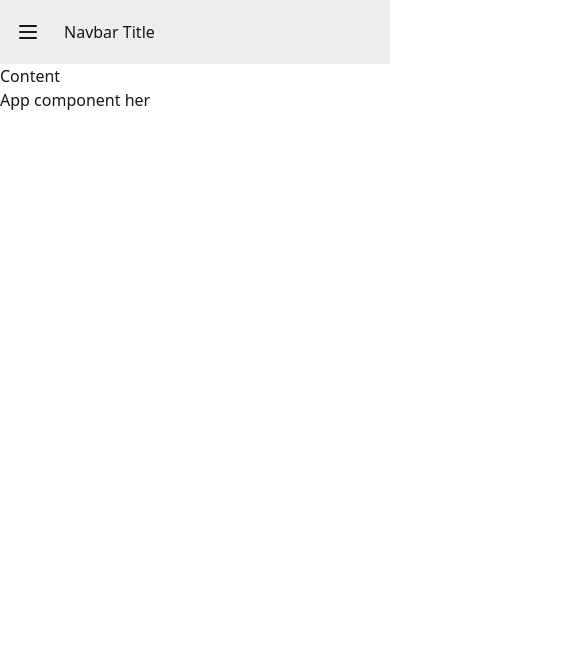
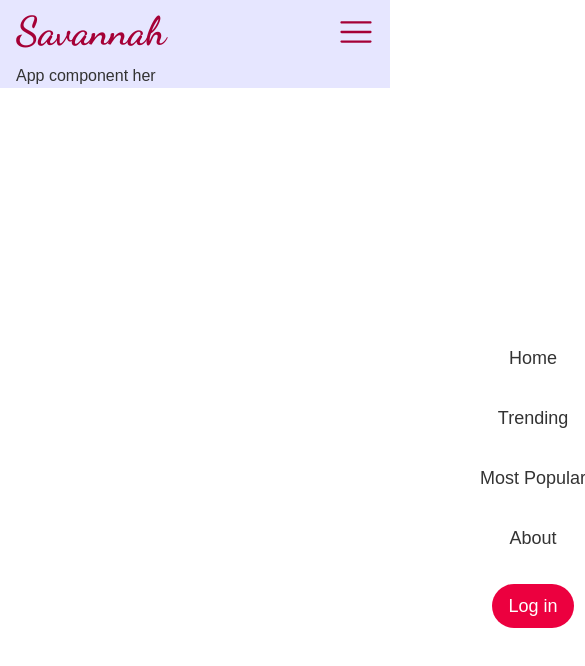
Before and after one commit to neeljoe/sav-blog, a React (Vite) app: page / in a window 390 px wide. Shown: the top 666 px of the page, 585 px wide, since content can reach past the window. Built offline with nearby package versions, Linux system fonts and the light colour scheme.

Commit message:
nav commit

```diff
--- a/package.json
+++ b/package.json
@@ -16,6 +16,7 @@
     "postcss": "^8.5.3",
     "react": "^19.0.0",
     "react-dom": "^19.0.0",
+    "react-icons": "^5.5.0",
     "react-router-dom": "^7.4.0",
     "tailwindcss": "^4.0.15"
   },
--- a/src/App.jsx
+++ b/src/App.jsx
@@ -3,7 +3,7 @@ import Navbar from './components/Navbar'
 
 const App = () => {
   return (
-    <div>
+    <div className='px-4 md:px-8 lg:px-15 lx:px-32 2xl:px-64'>
       <Navbar />
       <h1>App component her</h1>
 
--- /dev/null
+++ b/src/components/Image.jsx
@@ -0,0 +1,19 @@
+import React from 'react'
+import { IKImage } from 'imagekitio-react'
+
+const Image = ({src, className, w, h, alt}) => {
+  return (
+    <IKImage
+    urlEndpoint={import.meta.env.VITE_IK_URL_ENDPOINT}
+    path={src}
+    className={className}
+    loading='lazy'
+    lqip={{ active: true, quality: 20 }}
+    width={w}
+    height={h}
+    alt={alt}
+    />
+  )
+}
+
+export default Image
--- a/src/components/Navbar.jsx
+++ b/src/components/Navbar.jsx
@@ -1,48 +1,52 @@
 import React from 'react'
+import { useState } from 'react'
+import { IoCloseOutline } from 'react-icons/io5'
+import { RxHamburgerMenu } from "react-icons/rx"
+// import Image from './Image'
 
 const Navbar = () => {
+  const [open, setOpen] = useState(false)
   return (
-    <div className="drawer">
-  <input id="my-drawer-3" type="checkbox" className="drawer-toggle" />
-  <div className="drawer-content flex flex-col">
-    {/* Navbar */}
-    <div className="navbar bg-base-300 w-full">
-      <div className="flex-none lg:hidden">
-        <label htmlFor="my-drawer-3" aria-label="open sidebar" className="btn btn-square btn-ghost">
-          <svg
-            xmlns="http://www.w3.org/2000/svg"
-            fill="none"
-            viewBox="0 0 24 24"
-            className="inline-block h-6 w-6 stroke-current">
-            <path
-              strokeLinecap="round"
-              strokeLinejoin="round"
-              strokeWidth="2"
-              d="M4 6h16M4 12h16M4 18h16"></path>
-          </svg>
-        </label>
-      </div>
-      <div className="mx-2 flex-1 px-2">Navbar Title</div>
-      <div className="hidden flex-none lg:block">
-        <ul className="menu menu-horizontal">
-          {/* Navbar menu content here */}
-          <li><a>Navbar Item 1</a></li>
-          <li><a>Navbar Item 2</a></li>
-        </ul>
-      </div>
+    <div className='w-full font-bold h-16 md:h-20 flex items-center justify-between'>
+    {/* logo */}
+    {/* <Image
+    src='logo.png'
+    alt='logo'
+    w={40}
+    h={40}
+    /> */}
+    <span className='text-2xl my-logo text-rose-800' >Savannah</span>
+    {/* moblieMenu */}
+    <div className='md:hidden'>
+        {/* moblie button */}
+        <div className='text-4xl font-bold text-rose-800' onClick={() => setOpen(prev => !prev)}>
+           {open ? <IoCloseOutline />: <RxHamburgerMenu />}
+        </div>
+        {/* mobile list */}
+        <div className={`w-full h-screen flex flex-col items-center justify-center absolute top-16
+            transition-all ease-in-out gap-8 font-medium text-lg ${ open ? "-right-0" : "-right[100%]"}`} >
+          <a href="#">Home</a>
+        <a href="#">Trending</a>
+        <a href="#">Most Popular</a>
+        <a href="#">About</a>
+        <a href="#">
+            <button className='py-2 px-4 rounded-3xl bg-rose-600 text-white'>Log in </button>
+        </a>
+        </div>
     </div>
-    {/* Page content here */}
-    Content
-  </div>
-  <div className="drawer-side">
-    <label htmlFor="my-drawer-3" aria-label="close sidebar" className="drawer-overlay"></label>
-    <ul className="menu bg-base-200 min-h-full w-80 p-4">
-      {/* Sidebar content here */}
-      <li><a>Sidebar Item 1</a></li>
-      <li><a>Sidebar Item 2</a></li>
-    </ul>
-  </div>
+    {/* desktopMenu */}
+    <div className='hidden md:flex items-center gap-8 xl:gap-12 font-medium' >
+        <a href="#">Home</a>
+        <a href="#">Trending</a>
+        <a href="#">Most Popular</a>
+        <a href="#">About</a>
+        <a href="#">
+            <button className='py-2 px-4 rounded-3xl bg-rose-600 text-white'>Log in </button>
+        </a>
+    </div>
+
 </div>
+
   )
 }
 
--- a/src/index.css
+++ b/src/index.css
@@ -1,4 +1,20 @@
+@import url('https://fonts.googleapis.com/css2?family=Dancing+Script:wght@400..700&display=swap');
+
 @import "tailwindcss";
 @plugin "daisyui" {
   themes: all;
 }
+
+
+body {
+    background-color: #e6e6ff;
+    widith: 100vw;
+    font-family: "Montserrat", sans-serif;
+    overflow-x: hidden;
+    color: #333;
+}
+.my-logo {
+    font-family: 'Dancing Script', cursive;
+    font-size: 2.5rem;
+
+}
```
Also changed, not shown: 1 other file (tests, documents, lock files or other folders).
